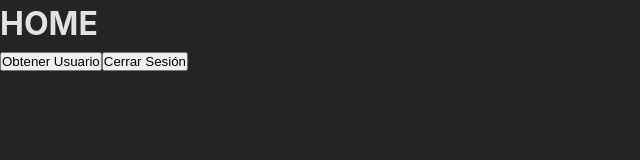
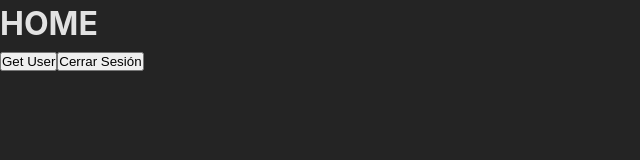
Before and after one commit to berbuzon/CLON-DE-NETFLIX, a React (Vite) app: page / in a window 1280 px wide. Shown: the top 160 px of the page, without its empty margins (0-640 px from the left). Built offline with nearby package versions, Linux system fonts and the light colour scheme.

Commit message:
backend login

```diff
--- a/src/core/auth/provider/auth_provider.jsx
+++ b/src/core/auth/provider/auth_provider.jsx
@@ -28,7 +28,7 @@ export const AuthProvider = ({ children }) => {
 
 const response = await authApi.post("/login", {email, password,});
 
-// console.log(response.data);
+console.log(response.data);
 
     setIsLoggedIn(true);
     saveLoginState(true);
--- a/src/features/home/views/home_view.jsx
+++ b/src/features/home/views/home_view.jsx
@@ -1,12 +1,13 @@
 import React from "react";
 import { useAuth } from "../../../core/auth/hooks/useAuth";
-import { authApi } from "../../../datasource/remote/auth/auth_api";
+import { authApi } from "../../../core/datasource/remote/auth/auth_api"
 
 const HomeView = () => {
-  const { logout, isLoggedIn } = useAuth();
+  const { logout } = useAuth();
 
 const getUser = async () => {
   const response = await authApi.get("/user");
+  console.log(response.data);
 }
 
   return (
@@ -14,7 +15,7 @@ const getUser = async () => {
       <h1>HOME</h1>
 
 
-      <button onClick={getUser}>Obtener Usuario</button>
+      <button onClick={getUser}>Get User</button>
       <button onClick={logout}>Cerrar Sesión</button>
     </div>
   );
--- a/src/features/login/views/login_view.jsx
+++ b/src/features/login/views/login_view.jsx
@@ -7,6 +7,7 @@ const LoginView = () => {
   const handleSubmit = (e) => {
     e.preventDefault();
 
+    try {
       //como obtengo los datos del formulario
       const form = e.target;
       const formData = new FormData(form);
@@ -18,6 +19,9 @@ const LoginView = () => {
       // console.log(email, password);
 
       login(email, password);
+    } catch (error) {
+      console.log(error);
+    }
   };
 
   return (
```
Lines whose indentation alone changed are shown as unchanged.
